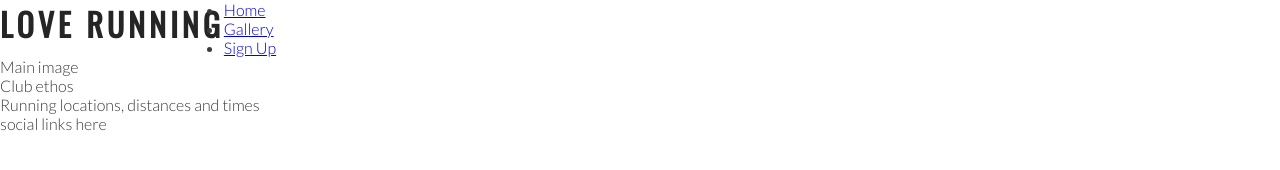
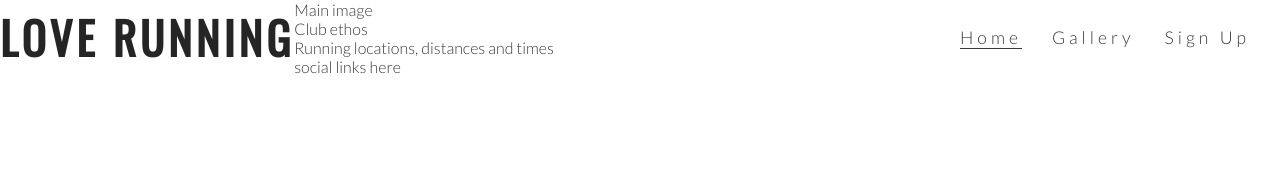
Before and after one commit to DeanBurke/love-running, a plain HTML site: page index.html in a window 1280 px wide. Drawn offline with nearby package versions, Linux system fonts and the light colour scheme.

Commit message:
Style navigation links

```diff
--- a/assets/css/style.css
+++ b/assets/css/style.css
@@ -23,5 +23,37 @@ h1, h2 {
 
 #logo {
     float: left;
-    font-size: 200%;
+    font-size: 280%;
 }
+
+/* navigation links */
+
+#menu {
+    font-size: 110%;
+    letter-spacing: 4px;
+    float: right;
+
+}
+
+#menu, #logo {
+    line-height: 75px;
+}
+
+#menu li {
+    float: left;
+    list-style-type: none;
+    margin-right: 30px;
+}
+
+#menu a {
+    text-decoration: none;
+    color: inherit;
+}
+
+#menu a:hover {
+    border-bottom: 1px solid #3a3a3a;
+}
+
+.active {
+    border-bottom: 1px solid #3a3a3a;
+}
--- a/index.html
+++ b/index.html
@@ -18,9 +18,9 @@
             <h1 id="logo">Love Running</h1>
         </a>
         <nav>
-            <ul>
+            <ul id="menu">
                 <li>
-                    <a href="index.html">Home</a>
+                    <a href="index.html" class="active">Home</a>
                 </li>
                 <li>
                     <a href="#">Gallery</a>
```
